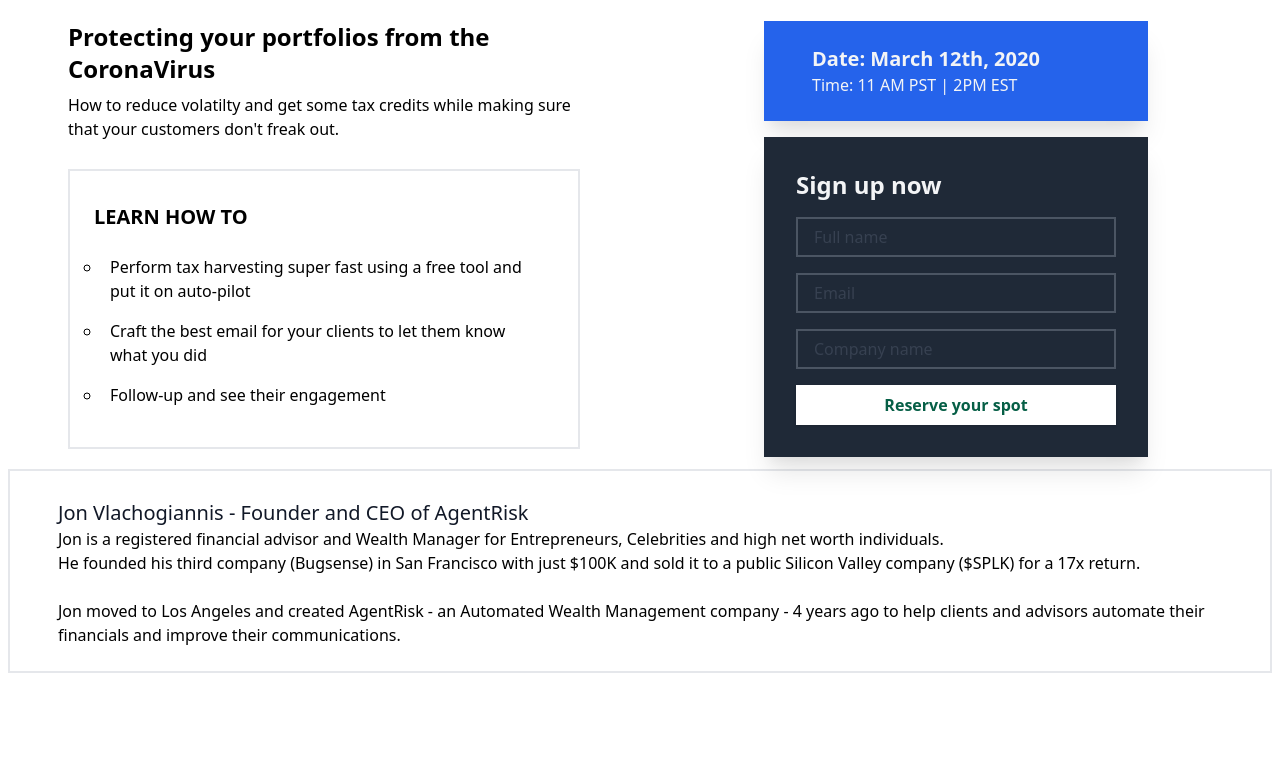
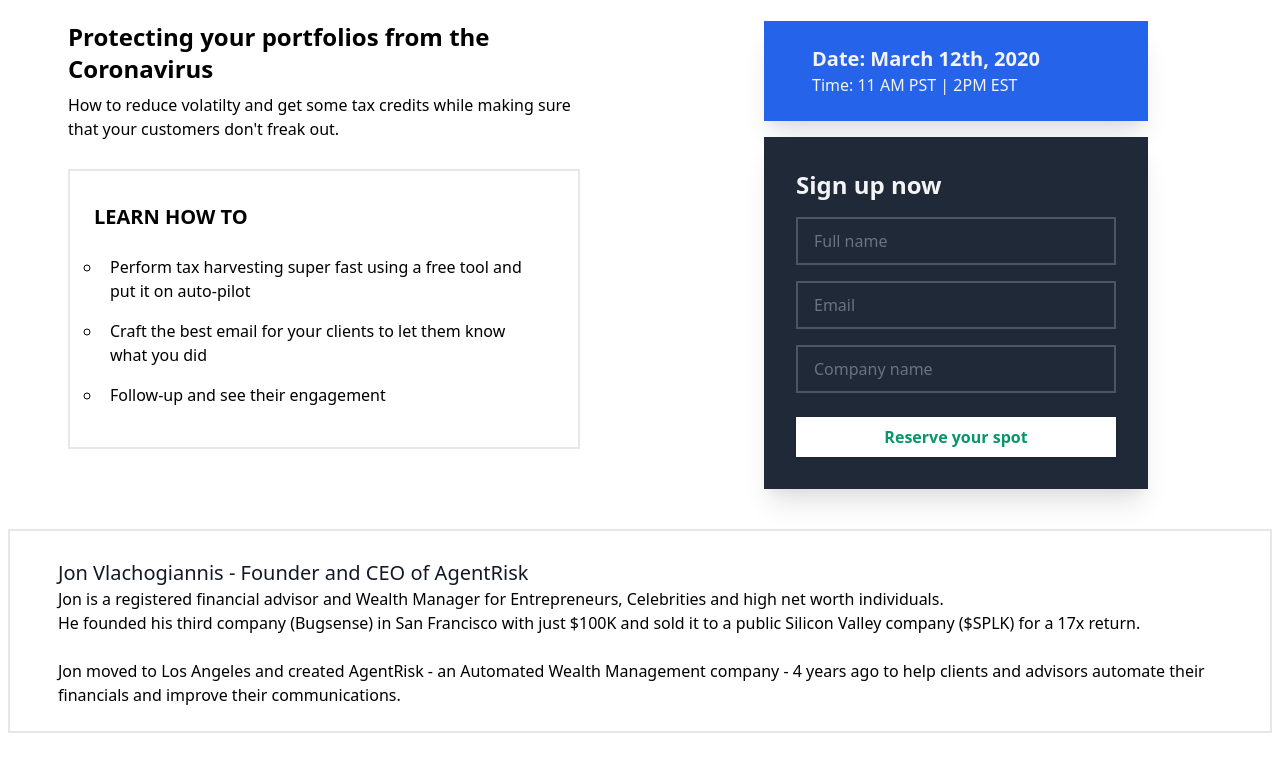
Before and after one commit to agentrisk/webinars, a website: page site/index.html in a window 1280 px wide. Shown: the part 167-932 px from the top of the page. Before the commit the page ends 840 px from the top, so only its background shows below. Drawn offline with nearby package versions, Linux system fonts and the light colour scheme.

Commit message:
Fix some style things

```diff
--- a/site/index.html
+++ b/site/index.html
@@ -15,12 +15,12 @@
       <div class="max-w-md mx-auto flex p-6">
         <img src="img/logo.png" alt="" />
       </div>
-      <div class="md:flex">
+      <div class="md:flex mb-10">
         <!-- Left side -->
         <div class="flex-1">
           <div class="max-w-lg mx-auto">
             <div class="text-2xl font-bold ">
-              Protecting your portfolios from the CoronaVirus
+              Protecting your portfolios from the Coronavirus
             </div>
             <div class="py-2 text-base font-light">
               How to reduce volatilty and get some tax credits while making sure
@@ -47,10 +47,7 @@
 
         <!-- Right side -->
         <div class="flex-1">
-          <div
-            class="max-w-sm mx-auto p-6 bg-white  shadow-xl
-                 bg-blue-600"
-          >
+          <div class="max-w-sm mx-auto p-6 bg-white shadow-xl bg-blue-600">
             <div class="ml-6">
               <h4 class="text-xl font-bold text-gray-100">
                 Date: March 12th, 2020
@@ -73,50 +70,50 @@
             >
               <div class="">
                 <input hidden name="tag" value="1337" />
-                <p class="p-2">
+                <div class="p-2">
                   <input
-                    class="bg-gray-800 placeholder-gray-700 appearance-none border-2 border-gray-600 w-full py-2 px-4 text-gray-400 leading-tight focus:outline-none focus:border-gray-500"
+                    class="bg-gray-800 placeholder-gray-500 appearance-none border-2 border-gray-600 w-full py-3 px-4 text-gray-400 leading-tight focus:outline-none focus:border-gray-500"
                     type="text"
                     name="name"
                     placeholder="Full name"
                     autocomplete="name"
                     required
                   />
-                </p>
-                <p class="p-2">
+                </div>
+                <div class="p-2">
                   <input
-                    class="bg-gray-800 placeholder-gray-700 appearance-none border-2 border-gray-600 w-full py-2 px-4 text-gray-400 leading-tight focus:outline-none  focus:border-gray-500"
+                    class="bg-gray-800 placeholder-gray-500 appearance-none border-2 border-gray-600 w-full py-3 px-4 text-gray-400 leading-tight focus:outline-none focus:border-gray-500"
                     name="email"
                     type="email"
                     placeholder="Email"
                     autocomplete="email"
                     required
                   />
-                </p>
-                <p class="p-2">
+                </div>
+                <div class="p-2 mb-2">
                   <input
-                    class="bg-gray-800 placeholder-gray-700 appearance-none border-2 border-gray-600 w-full py-2 px-4 text-gray-400 leading-tight focus:outline-none  focus:border-gray-500"
+                    class="bg-gray-800 placeholder-gray-500 appearance-none border-2 border-gray-600 w-full py-3 px-4 text-gray-400 leading-tight focus:outline-none focus:border-gray-500"
                     type="text"
                     name="companyName"
                     placeholder="Company name"
                     autocomplete="organization"
                     required
                   />
-                </p>
-                <p class="p-2">
+                </div>
+                <div class="p-2">
                   <button
-                    class="text-base text-green-800 w-full shadow p-2 bg-white hover:bg-green-400 focus:shadow-outline focus:outline-none text-white font-bold"
+                    class="text-base text-green-600 w-full shadow p-2 bg-white hover:bg-green-600 hover:text-white focus:shadow-outline focus:outline-none text-white font-bold"
                     type="submit"
                   >
                     Reserve your spot
                   </button>
-                </p>
+                </div>
               </div>
             </form>
           </div>
         </div>
       </div>
-      <div class="border-2 max-w mx-auto flex p-6">
+      <div class="border-2 max-w mx-auto flex p-6 mb-8">
         <!--<img src="img/speaker.png" alt="" class="h-64 w-64" />-->
         <div class="ml-6 pt-1">
           <h4 class="text-xl text-gray-900">
```
